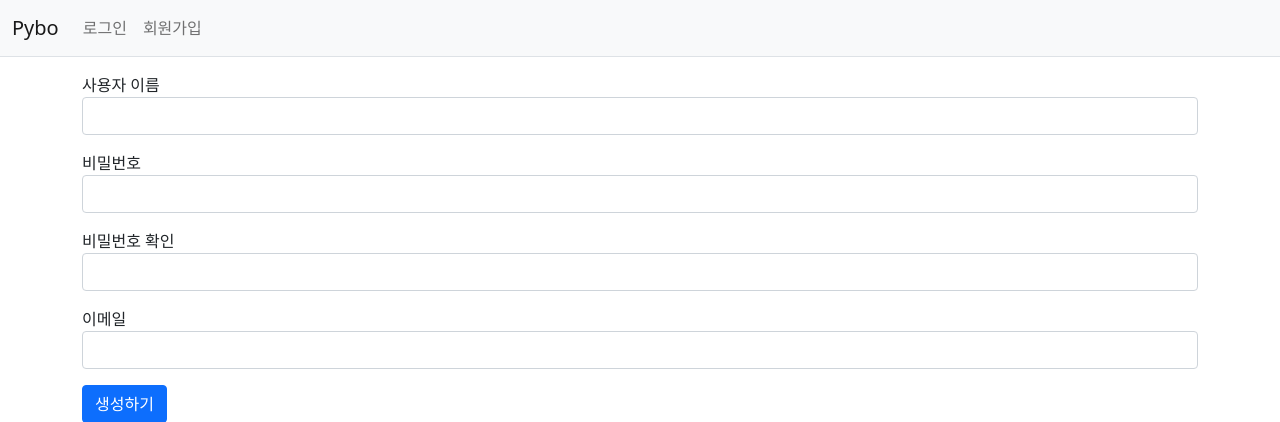
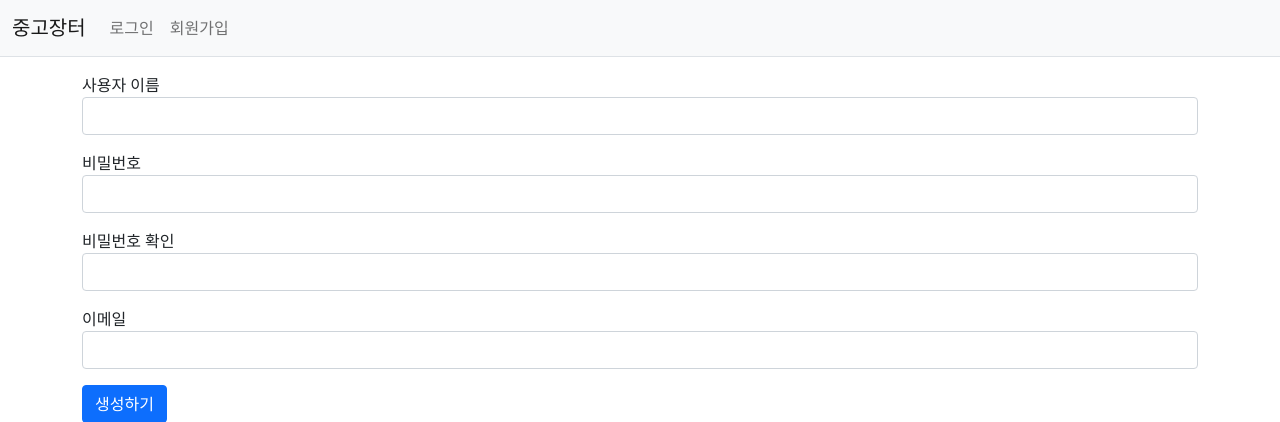
Before and after one commit to YonghoBae/second-hand-market_project, a Django app: page /common/signup/ in a window 1280 px wide. Shown: the top 422 px of the page. Run offline with Django 4.2, Linux system fonts and the light colour scheme; some libraries are stand-ins or nearby versions.

Commit message:
title_change

```diff
--- a/templates/base.html
+++ b/templates/base.html
@@ -9,7 +9,7 @@
     <link rel="stylesheet" type="text/css" href="{% static 'bootstrap.min.css' %}">
     <!-- pybo CSS -->
     <link rel="stylesheet" type="text/css" href="{% static 'style.css' %}">
-    <title>pybo</title>
+    <title>중고장터</title>
 </head>
 <body>
 <!-- 네비게이션바 -->
--- a/templates/navbar.html
+++ b/templates/navbar.html
@@ -1,7 +1,7 @@
 <!-- 네비게이션바 -->
 <nav class="navbar navbar-expand-lg navbar-light bg-light border-bottom">
     <div class="container-fluid">
-        <a class="navbar-brand" href="{% url 'pybo:index' %}">Pybo</a>
+        <a class="navbar-brand" href="{% url 'pybo:index' %}">중고장터</a>
         <button class="navbar-toggler" type="button"
                 data-bs-toggle="collapse"
                 data-bs-target="#navbarSupportedContent"
```
Also changed, not shown: 1 other file.
